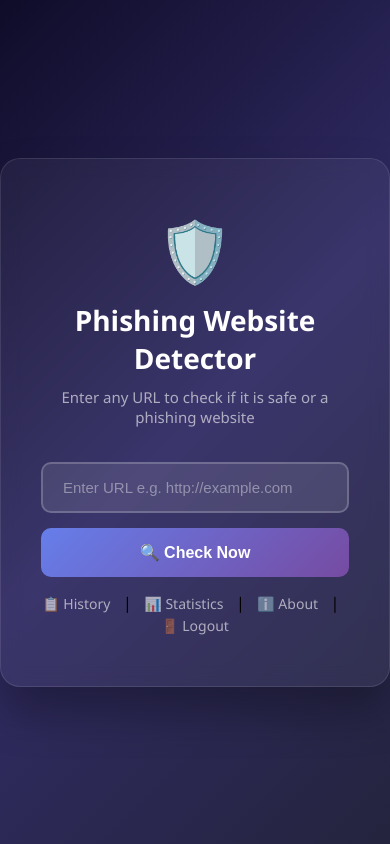
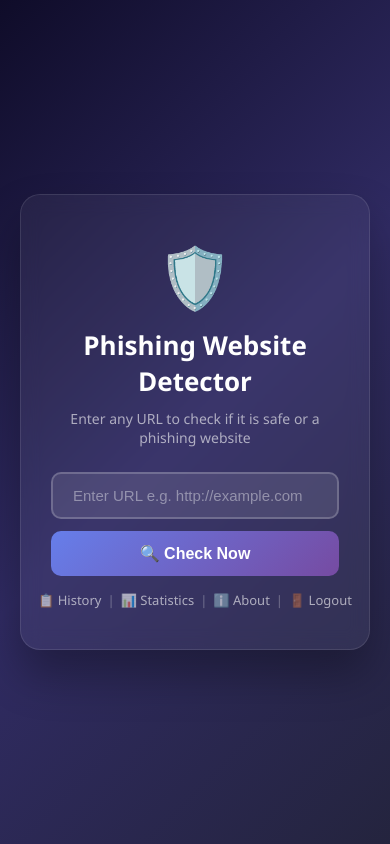
Before and after one commit to muktathorat-dev/AI-phishing-website-detector, a Flask app: page / in a window 390 px wide. Run offline with Flask 3, Linux system fonts and the light colour scheme; a user stored in the database is signed in; parts of the project's set-up code (start-up, migrations or seed data) failed here and were passed over; some libraries are stand-ins or nearby versions.

Commit message:
Fix mobile layout password toggle nav links

```diff
--- a/templates/index.html
+++ b/templates/index.html
@@ -13,40 +13,42 @@
         display: flex;
         justify-content: center;
         align-items: center;
+        padding: 20px;
       }
       .container {
         background: rgba(255, 255, 255, 0.05);
         backdrop-filter: blur(10px);
         border: 1px solid rgba(255, 255, 255, 0.1);
         border-radius: 20px;
-        padding: 50px 40px;
-        width: 600px;
+        padding: 40px 30px;
+        width: 100%;
+        max-width: 550px;
         text-align: center;
         box-shadow: 0 25px 45px rgba(0, 0, 0, 0.3);
       }
       .shield { font-size: 60px; margin-bottom: 10px; }
-      h1 { color: #ffffff; font-size: 28px; margin-bottom: 10px; }
+      h1 { color: #ffffff; font-size: 26px; margin-bottom: 10px; }
       p.subtitle {
         color: rgba(255, 255, 255, 0.6);
-        margin-bottom: 35px;
-        font-size: 15px;
+        margin-bottom: 25px;
+        font-size: 14px;
       }
       input[type="text"] {
         width: 100%;
-        padding: 15px 20px;
+        padding: 13px 20px;
         border-radius: 10px;
         border: 2px solid rgba(255, 255, 255, 0.2);
         background: rgba(255, 255, 255, 0.1);
         color: white;
         font-size: 15px;
         outline: none;
-        margin-bottom: 15px;
+        margin-bottom: 12px;
       }
       input[type="text"]::placeholder { color: rgba(255, 255, 255, 0.4); }
       input[type="text"]:focus { border-color: #667eea; }
       button {
         width: 100%;
-        padding: 15px;
+        padding: 13px;
         background: linear-gradient(135deg, #667eea, #764ba2);
         color: white;
         border: none;
@@ -57,9 +59,28 @@
         transition: opacity 0.3s;
       }
       button:hover { opacity: 0.9; }
+      .nav-links {
+        margin-top: 15px;
+        display: flex;
+        justify-content: center;
+        align-items: center;
+        flex-wrap: nowrap;
+        gap: 6px;
+      }
+      .nav-links a {
+        color: rgba(255, 255, 255, 0.6);
+        font-size: 13px;
+        text-decoration: none;
+        white-space: nowrap;
+      }
+      .nav-links a:hover { color: white; }
+      .nav-links span {
+        color: rgba(255, 255, 255, 0.3);
+        font-size: 13px;
+      }
       .result-box {
-        margin-top: 30px;
-        padding: 25px;
+        margin-top: 20px;
+        padding: 20px;
         border-radius: 15px;
         display: none;
       }
@@ -71,26 +92,17 @@
         background: rgba(255, 50, 50, 0.15);
         border: 2px solid rgba(255, 50, 50, 0.4);
       }
-      .result-text { font-size: 22px; font-weight: bold; color: white; margin-bottom: 10px; }
-      .confidence { color: rgba(255, 255, 255, 0.7); font-size: 15px; margin-bottom: 8px; }
-      .url-checked { color: rgba(255, 255, 255, 0.5); font-size: 13px; word-break: break-all; }
-      .loading { color: rgba(255, 255, 255, 0.7); margin-top: 20px; display: none; font-size: 15px; }
-      .nav-links { margin-top: 15px; }
-      .nav-links a {
-        color: rgba(255, 255, 255, 0.6);
-        font-size: 14px;
-        text-decoration: none;
-      }
-      .nav-links a:hover { color: white; }
+      .result-text { font-size: 20px; font-weight: bold; color: white; margin-bottom: 10px; }
+      .confidence { color: rgba(255, 255, 255, 0.7); font-size: 14px; margin-bottom: 8px; }
+      .url-checked { color: rgba(255, 255, 255, 0.5); font-size: 12px; word-break: break-all; }
+      .loading { color: rgba(255, 255, 255, 0.7); margin-top: 15px; display: none; font-size: 14px; }
     </style>
   </head>
   <body>
     <div class="container">
       <div class="shield">🛡️</div>
       <h1>Phishing Website Detector</h1>
-      <p class="subtitle">
-        Enter any URL to check if it is safe or a phishing website
-      </p>
+      <p class="subtitle">Enter any URL to check if it is safe or a phishing website</p>
 
       <input type="text" id="urlInput"
         placeholder="Enter URL e.g. http://example.com" />
@@ -98,11 +110,11 @@
 
       <div class="nav-links">
         <a href="/history">📋 History</a>
-        &nbsp;&nbsp;|&nbsp;&nbsp;
+        <span>|</span>
         <a href="/stats">📊 Statistics</a>
-        &nbsp;&nbsp;|&nbsp;&nbsp;
+        <span>|</span>
         <a href="/about">ℹ️ About</a>
-        &nbsp;&nbsp;|&nbsp;&nbsp;
+        <span>|</span>
         <a href="/logout">🚪 Logout</a>
       </div>
 
```
Also changed, not shown: templates/login.html (+40 -8 lines), templates/register.html (+40 -8 lines).
